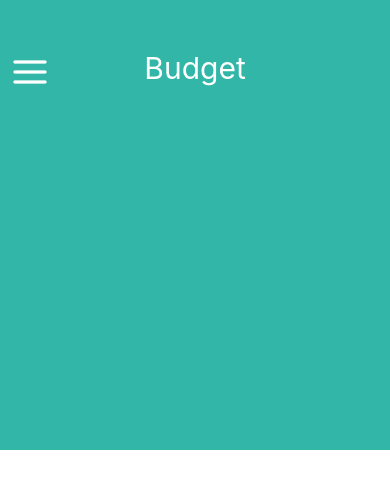
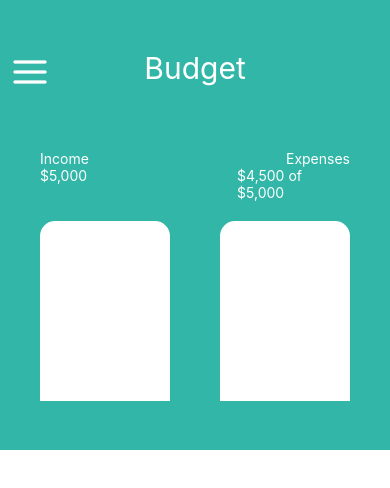
Before and after one commit to silva-tim/react-native-app, a React Native app: screen / in a window 390 px wide. Shown: the top 488 px of the page. Built offline with nearby package versions, Linux system fonts and the light colour scheme.

Commit message:
Added bars and text for bars

```diff
--- a/components/Home.jsx
+++ b/components/Home.jsx
@@ -1,5 +1,47 @@
-import { View, Text } from 'react-native';
+import { View, Text, StyleSheet } from 'react-native';
 
 export default function Home() {
-  return <View style={{ backgroundColor: '#31B6A8', height: 350 }}></View>;
+  return (
+    <View style={{ backgroundColor: '#31B6A8', height: 350, paddingTop: 50 }}>
+      <View style={styles.view}>
+        <Text style={styles.text}>Income</Text>
+        <Text style={styles.text}>Expenses</Text>
+      </View>
+      <View style={styles.view}>
+        <Text style={styles.text}>$5,000</Text>
+        <Text style={styles.text}>$4,500 of $5,000</Text>
+      </View>
+      <View
+        style={{
+          height: 200,
+          flexDirection: 'row',
+          gap: 50,
+          alignItems: 'flex-end',
+          paddingHorizontal: 40,
+        }}
+      >
+        <View style={styles.bars}></View>
+        <View style={styles.bars}></View>
+      </View>
+    </View>
+  );
 }
+
+const styles = StyleSheet.create({
+  text: {
+    color: 'white',
+  },
+  view: {
+    flexDirection: 'row',
+    gap: 150,
+    justifyContent: 'space-between',
+    paddingHorizontal: 40,
+  },
+  bars: {
+    height: 180,
+    backgroundColor: 'white',
+    flex: 1,
+    borderTopLeftRadius: 15,
+    borderTopRightRadius: 15,
+  },
+});
```
